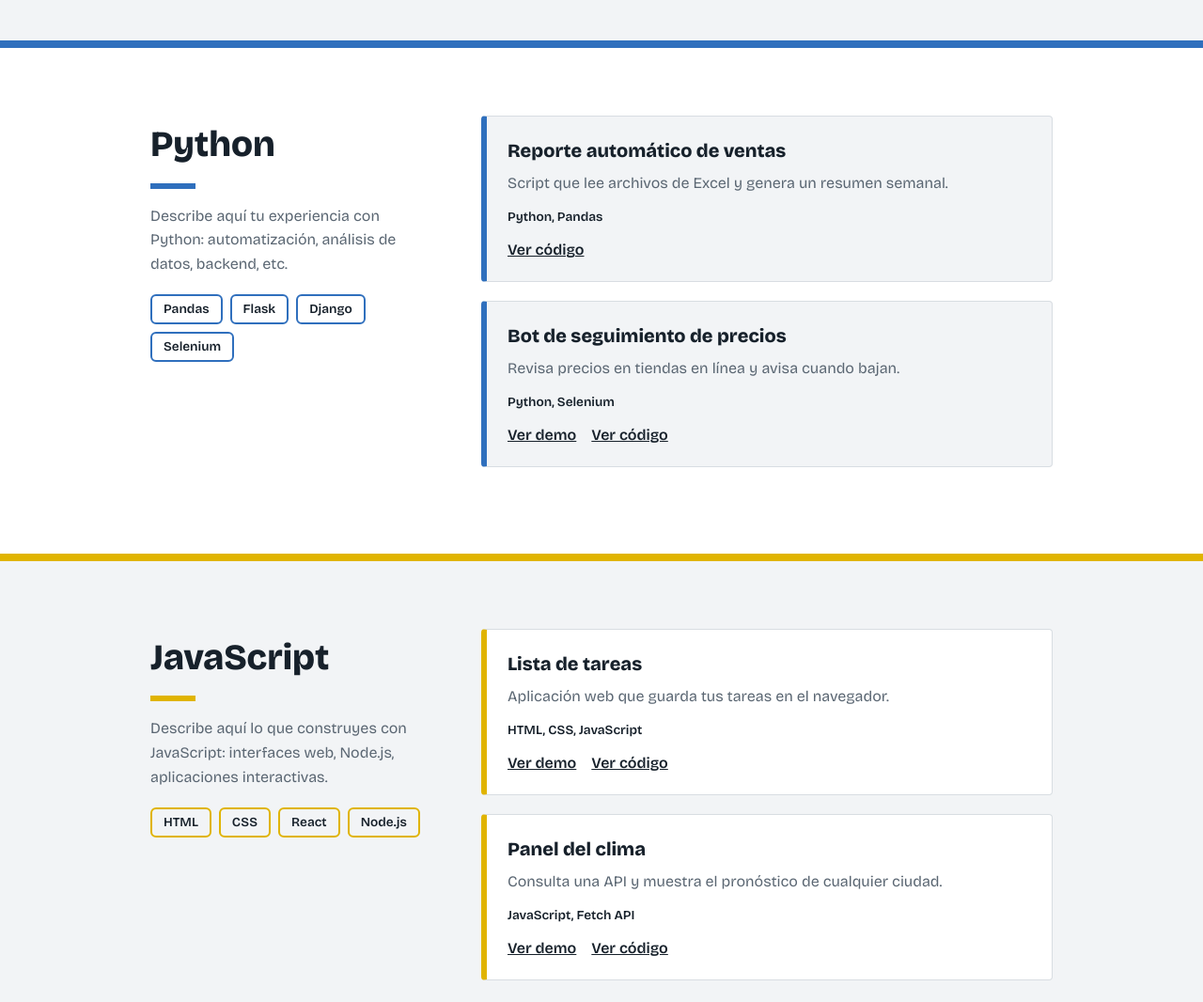
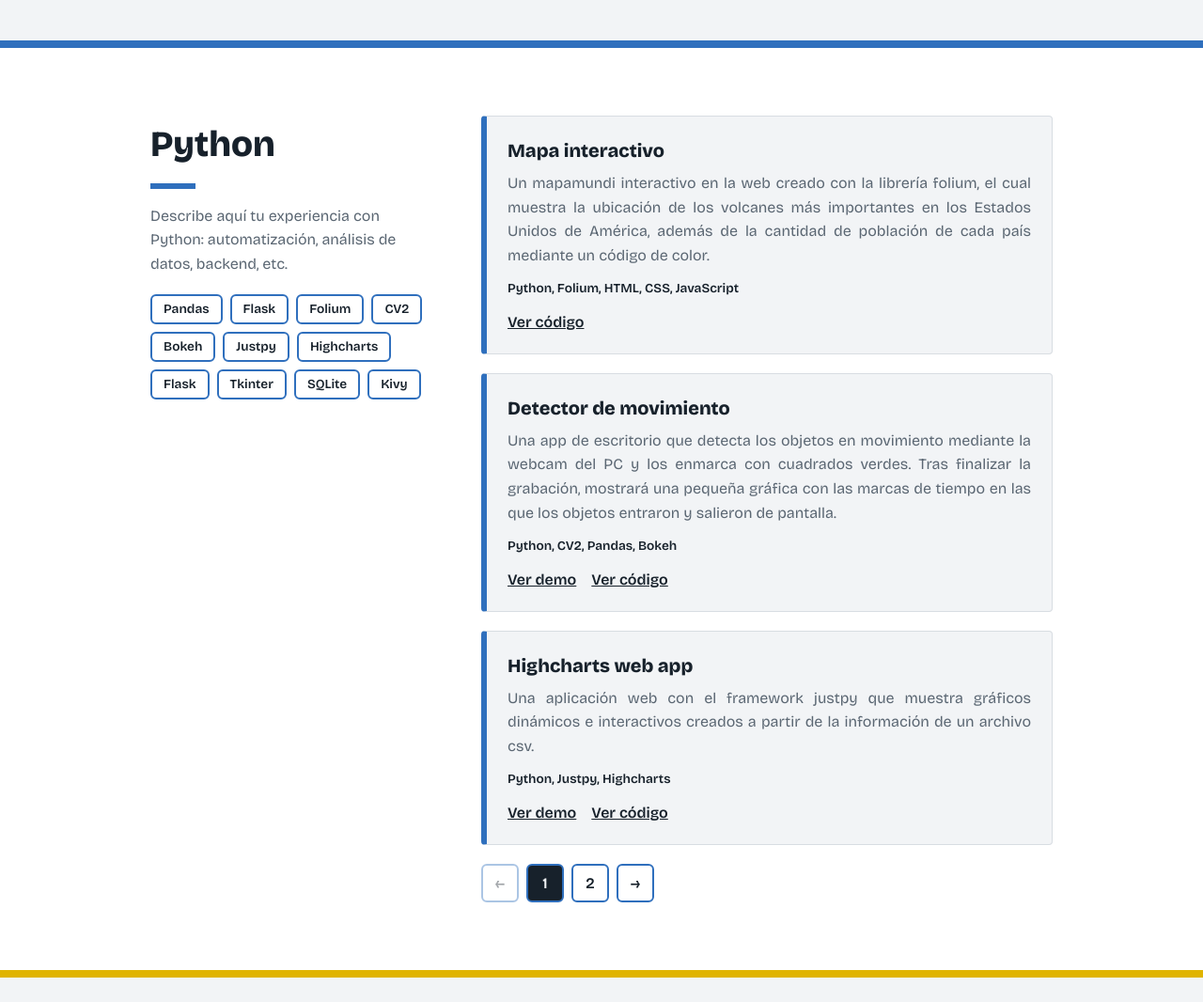
Before and after one commit to El-Jiro/portafolio, a plain HTML site: page index.html in a window 1280 px wide. Shown: the part 1400-2466 px from the top of the page at 94% size. Drawn offline with nearby package versions, Linux system fonts and the light colour scheme.

Commit message:
Se completó la lista de proyectos de python y se modificó el css para que el texto de las descripciones esté justificado en vez de alineado a la izquierda

```diff
--- a/css/estilos.css
+++ b/css/estilos.css
@@ -279,6 +279,7 @@
   .proyecto p {
     margin: 6px 0 12px;
     color: var(--muted);
+    text-align: justify;
   }
 
   .proyecto .tec {
--- a/js/script.js
+++ b/js/script.js
@@ -14,10 +14,15 @@ const datos = {
     ]
   },
   python: {
-    tecnologias: ["Pandas", "Flask", "Django", "Selenium"],
+    tecnologias: ["Pandas", "Flask", "Folium", "CV2", "Bokeh", "Justpy", "Highcharts", "Flask", "Tkinter", "SQLite", "Kivy"],
     proyectos: [
-      { titulo: "Reporte automático de ventas", descripcion: "Script que lee archivos de Excel y genera un resumen semanal.", tec: "Python, Pandas", demo: "", codigo: "#" },
-      { titulo: "Bot de seguimiento de precios", descripcion: "Revisa precios en tiendas en línea y avisa cuando bajan.", tec: "Python, Selenium", demo: "#", codigo: "#" }
+      { titulo: "Mapa interactivo", descripcion: "Un mapamundi interactivo en la web creado con la librería folium, el cual muestra la ubicación de los volcanes más importantes en los Estados Unidos de América, además de la cantidad de población de cada país mediante un código de color.", tec: "Python, Folium, HTML, CSS, JavaScript", demo: "", codigo: "https://github.com/El-Jiro/mapa-interactivo-python.git" },
+      { titulo: "Detector de movimiento", descripcion: "Una app de escritorio que detecta los objetos en movimiento mediante la webcam del PC y los enmarca con cuadrados verdes. Tras finalizar la grabación, mostrará una pequeña gráfica con las marcas de tiempo en las que los objetos entraron y salieron de pantalla.", tec: "Python, CV2, Pandas, Bokeh", demo: "#", codigo: "https://github.com/El-Jiro/detector-de-movimiento-python.git" },
+      { titulo: "Highcharts web app", descripcion: "Una aplicación web con el framework justpy que muestra gráficos dinámicos e interactivos creados a partir de la información de un archivo csv.", tec: "Python, Justpy, Highcharts", demo: "#", codigo: "https://github.com/El-Jiro/highcharts-web-app.git" },
+      { titulo: "Website with flask", descripcion: "Un sitio web estático muy sencillo creado con el framework de flask", tec: "Python, Flask, HTML, CSS", demo: "#", codigo: "https://github.com/El-Jiro/website-with-flask.git" },
+      { titulo: "Book Inventory GUI App", descripcion: "Una app gráfica de escritorio que funciona como un inventario de libros para una biblioteca.", tec: "Python, Tkinter, SQLite", demo: "#", codigo: "https://github.com/El-Jiro/book-inventory-gui-app.git" },
+      { titulo: "Feel-Good Mobile App", descripcion: "Una app móvil simple hecha con Kivy que muestra algunas citas de distintos autores famosos de acuerdo con tu estado de ánimo.", tec: "Python, Kivy, JSON", demo: "#", codigo: "https://github.com/El-Jiro/feel-good-mobile-app.git" }
+
     ]
   },
   javascript: {
```
